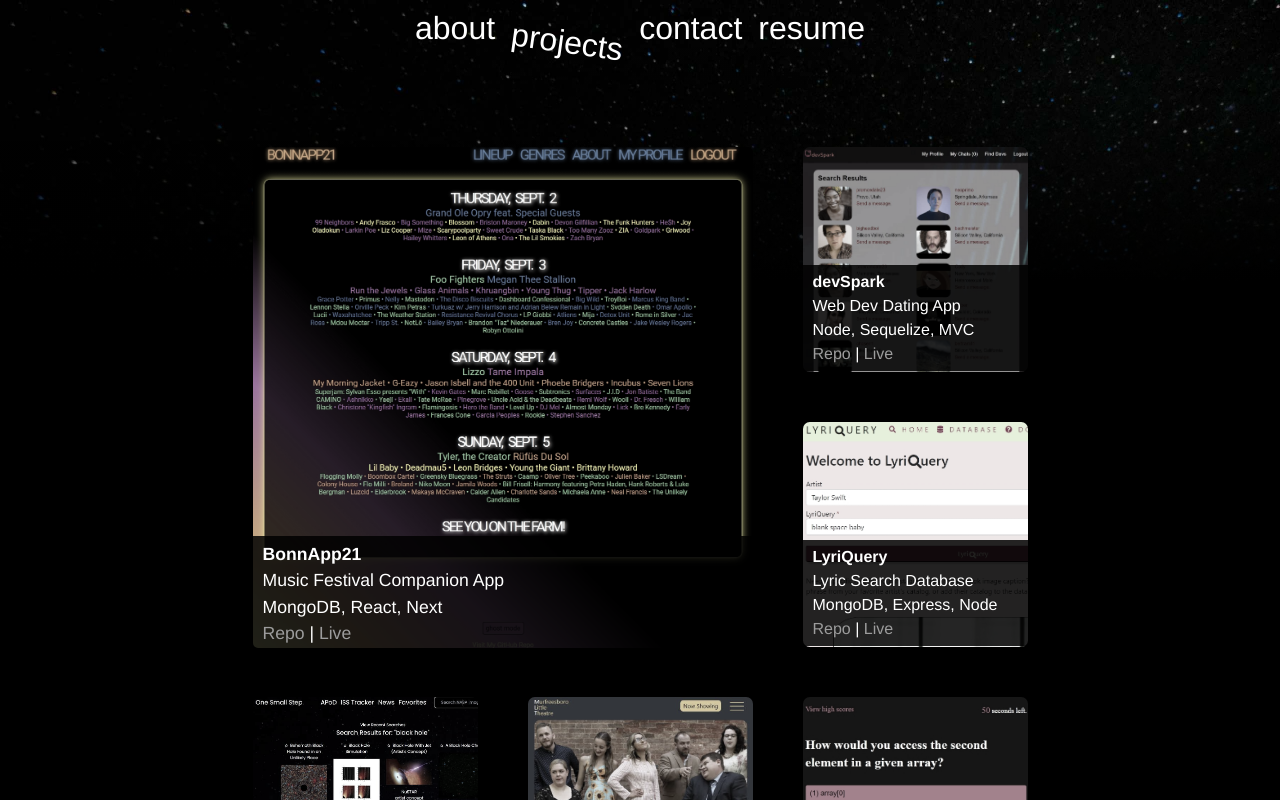
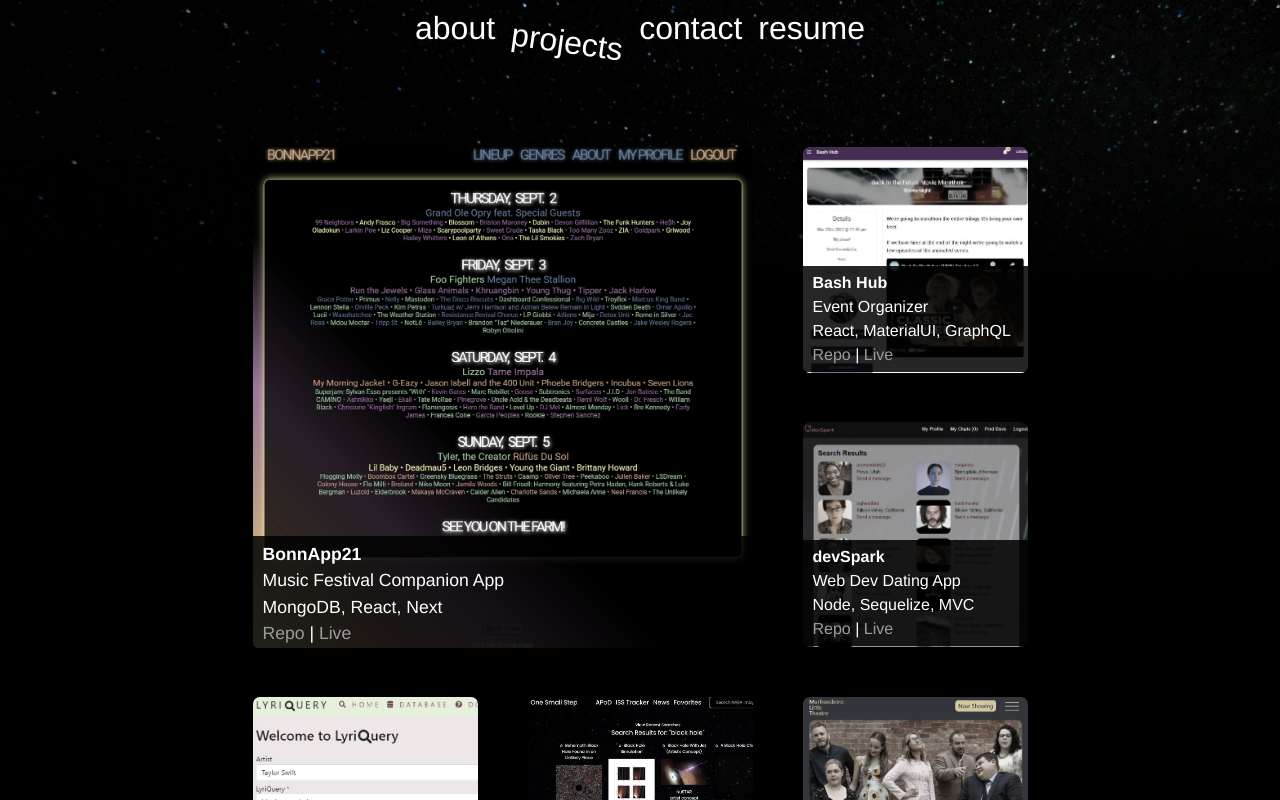
Before and after one commit to branjames117/react-portfolio, a React (Create React App) app: page / in a window 1280 px wide. Both pictures are taken after a click on the button "projects". Shown: the top 800 px of the page. Built offline with nearby package versions, Linux system fonts and the light colour scheme.

Commit message:
added project 3 of boot camp to projects section

```diff
--- a/src/components/Projects/index.js
+++ b/src/components/Projects/index.js
@@ -13,6 +13,15 @@
   };
 
   const smallProjects = [
+    {
+      liveLink: 'https://bash-hub.herokuapp.com/',
+      githubLink: 'https://github.com/branjames117/bashhub',
+      imageName: 'bashhub.jpg',
+      altText: 'Event organizing app.',
+      title: 'Bash Hub',
+      description: 'Event Organizer',
+      stack: 'React, MaterialUI, GraphQL',
+    },
     {
       liveLink: 'https://devsparkio.herokuapp.com/',
       githubLink: 'https://github.com/branjames117/devspark',
@@ -86,15 +95,6 @@
       stack: 'React, GraphQL, Stripe',
     },
     {
-      liveLink: 'https://branjames117.github.io/password-generator/',
-      githubLink: 'https://github.com/branjames117/password-generator',
-      imageName: 'passwordgen.jpg',
-      altText: 'App with password generation capabilities.',
-      title: 'Password Generator',
-      description: 'Via Vanderbilt Boot Camp',
-      stack: 'JavaScript',
-    },
-    {
       githubLink: 'https://github.com/branjames117/plexnamer',
       imageName: 'plexnamer.jpg',
       altText: 'App showing command line prompt.',
```
Also changed, not shown: src/images/bashhub.jpg (added).
